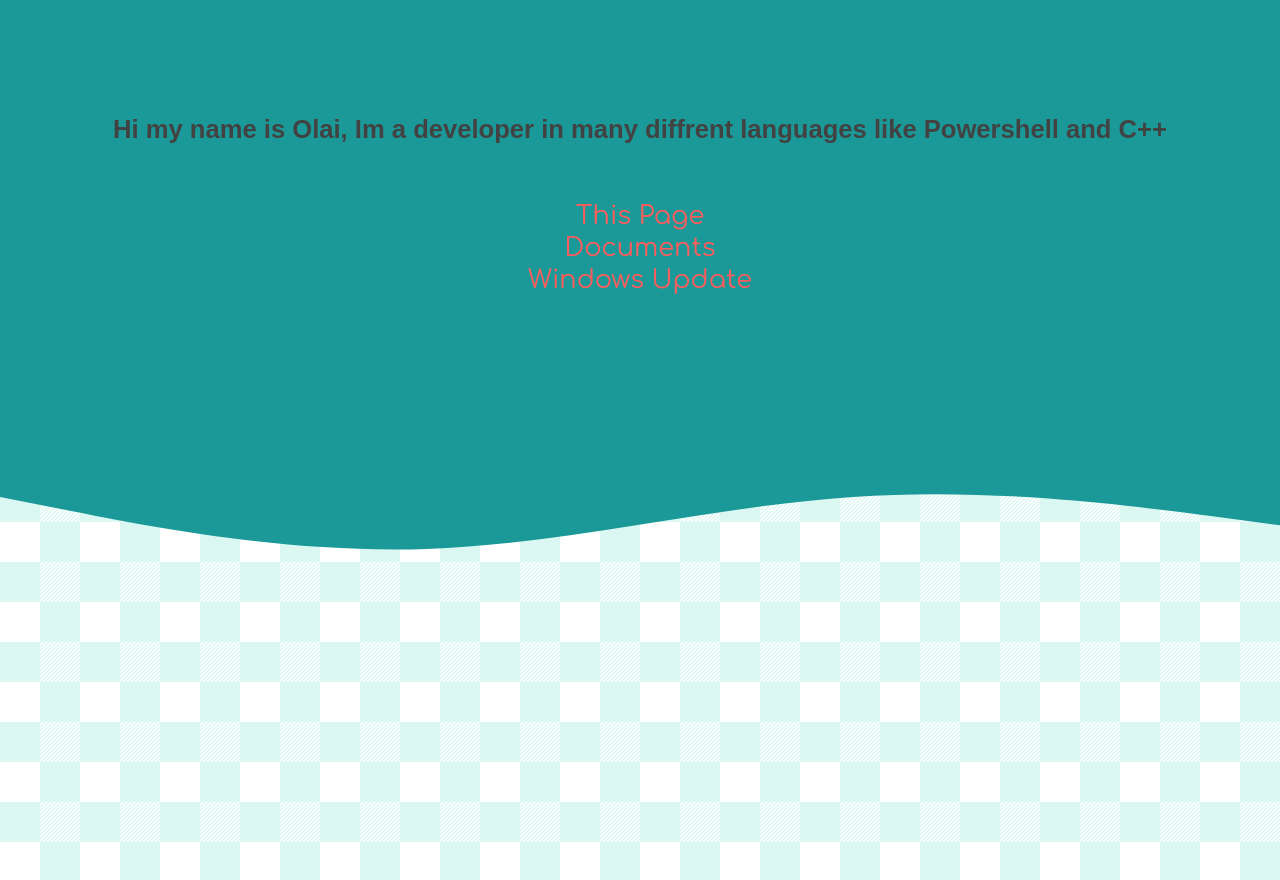
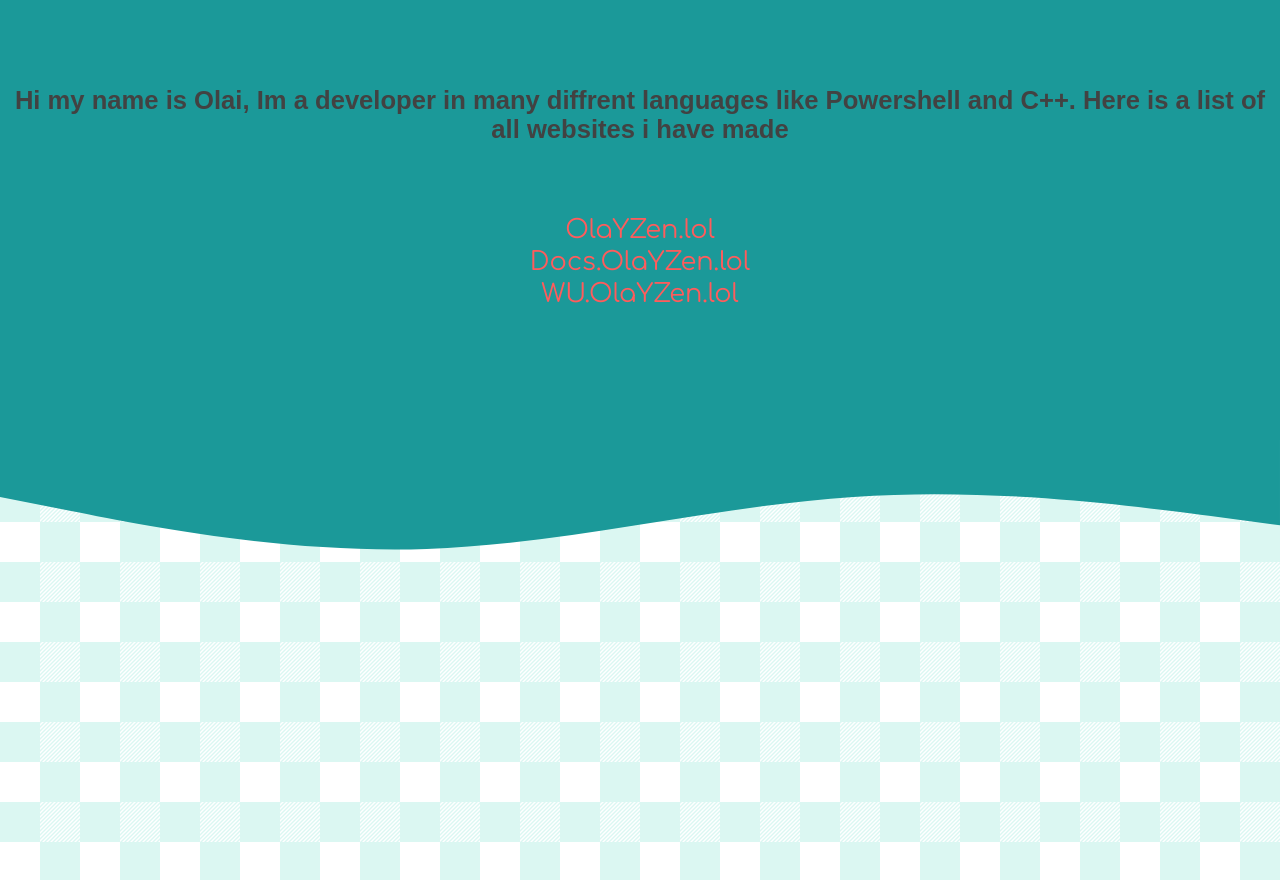
Before and after one commit to OlaYZen/olayzen.github.io, a plain HTML site: page index.html in a window 1280 px wide. Shown: the part 1438-2318 px from the top of the page. Drawn offline with Linux system fonts and the light colour scheme.

Commit message:
Update index.html

```diff
--- a/index.html
+++ b/index.html
@@ -85,10 +85,10 @@
     </svg>
     <section id="about">
       <h4>About Me</h4>
-      <h5 class="responsive2" align="center">Hi my name is Olai, Im a developer in many diffrent languages like Powershell and C++</h5>
-      <a href="https://www.olayzen.lol/" target="_blank">This Page</a>
-      <a href="https://docs.olayzen.lol/" target="_blank">Documents</a>
-      <a href="https://wu.olayzen.lol/" target="_blank">Windows Update</a>
+      <h5 class="responsive2" align="center">Hi my name is Olai, Im a developer in many diffrent languages like Powershell and C++. Here is a list of all websites i have made</h5>
+      <a href="https://www.olayzen.lol/" target="_blank">OlaYZen.lol</a>
+      <a href="https://docs.olayzen.lol/" target="_blank">Docs.OlaYZen.lol</a>
+      <a href="https://wu.olayzen.lol/" target="_blank">WU.OlaYZen.lol</a>
       <!--
       <div class="about-container">
         <div class="image-container">
```
